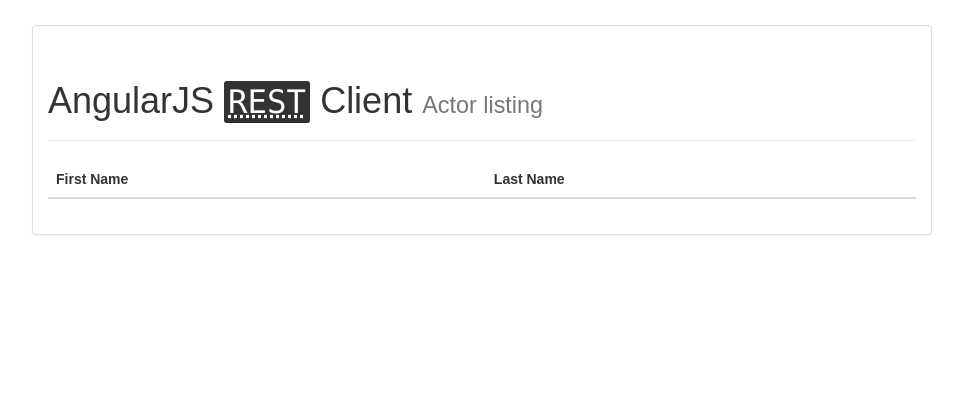
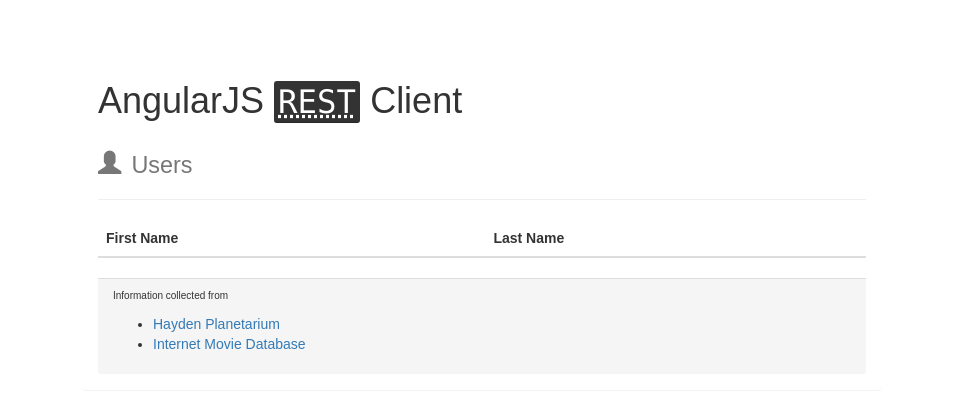
Before and after one commit to Floresj4/AngularJS, a website: page index.html at #/users/ in a window 1280 px wide. Shown: the whole page, without its empty margins (158-1121 px from the left). Drawn offline with Linux system fonts and the light colour scheme; no server answers.

Commit message:
updating sight look and feel

```diff
--- a/partials/user-list.html
+++ b/partials/user-list.html
@@ -1,8 +1,11 @@
-<div id='main-container' class="panel panel-default">
+<div id='main-container' class="panel">
 	<div class="panel-body">
 
 		<div class="page-header">
-			<h1>AngularJS <kbd><acronym title="Representational State Transfer">REST</acronym></kbd> Client <small>Actor listing</small></h1>
+			<h1>AngularJS <kbd><acronym title="Representational State Transfer">REST</acronym></kbd> Client</h1>
+			<h1>
+				<small><span class='glyphicon glyphicon-user' aria-hidden='true'></span></small>
+				<small>Users</small></h1>
 		</div>
 
 		<table class='table table-hover'>
@@ -20,5 +23,14 @@
 			</tbody>
 		</table>
 
+		<div class="panel-footer">
+			<p class='source-info'>
+				Information collected from
+				<ul>
+					<li><a href='http://www.haydenplanetarium.org/tyson/'>Hayden Planetarium</a></li>
+					<li><a href='http://www.imdb.com'>Internet Movie Database</a></li>
+				</ul>
+			</p>
+		</div>
 	</div>
 </div>
--- a/scripts/user-controller.js
+++ b/scripts/user-controller.js
@@ -17,10 +17,14 @@
 	function($scope, $routeParams, $http) {
 		$http.get(rootUrl + "/users/" + $routeParams.userId)
 		.success(function(data) {
+			presentBiography(data);
 			$scope.user = data;
 
-			//$scope.user.birthdate =
-				//Date.parse($scope.user.birthdate);
 		});
 	}
 ]);
+
+function presentBiography(data) {
+	var array = data.bio.split(" ");
+	console.log(array);
+}
--- a/style/site.css
+++ b/style/site.css
@@ -3,7 +3,7 @@
 }
 
 div#main-container {
-	width:900px;
+	width:800px;
 	margin:25px auto;
 }
 
@@ -11,6 +11,13 @@
 	list-style: none;
 }
 
+.panel-footer .source-info {
+	font-size:10px !important;
+}
+.source-info a {
+	font-size:10px !important;
+}
+
 img.user-icon {
 	width:256px;
 }
```
Also changed, not shown: partials/user-detail.html (+13 -2 lines).
